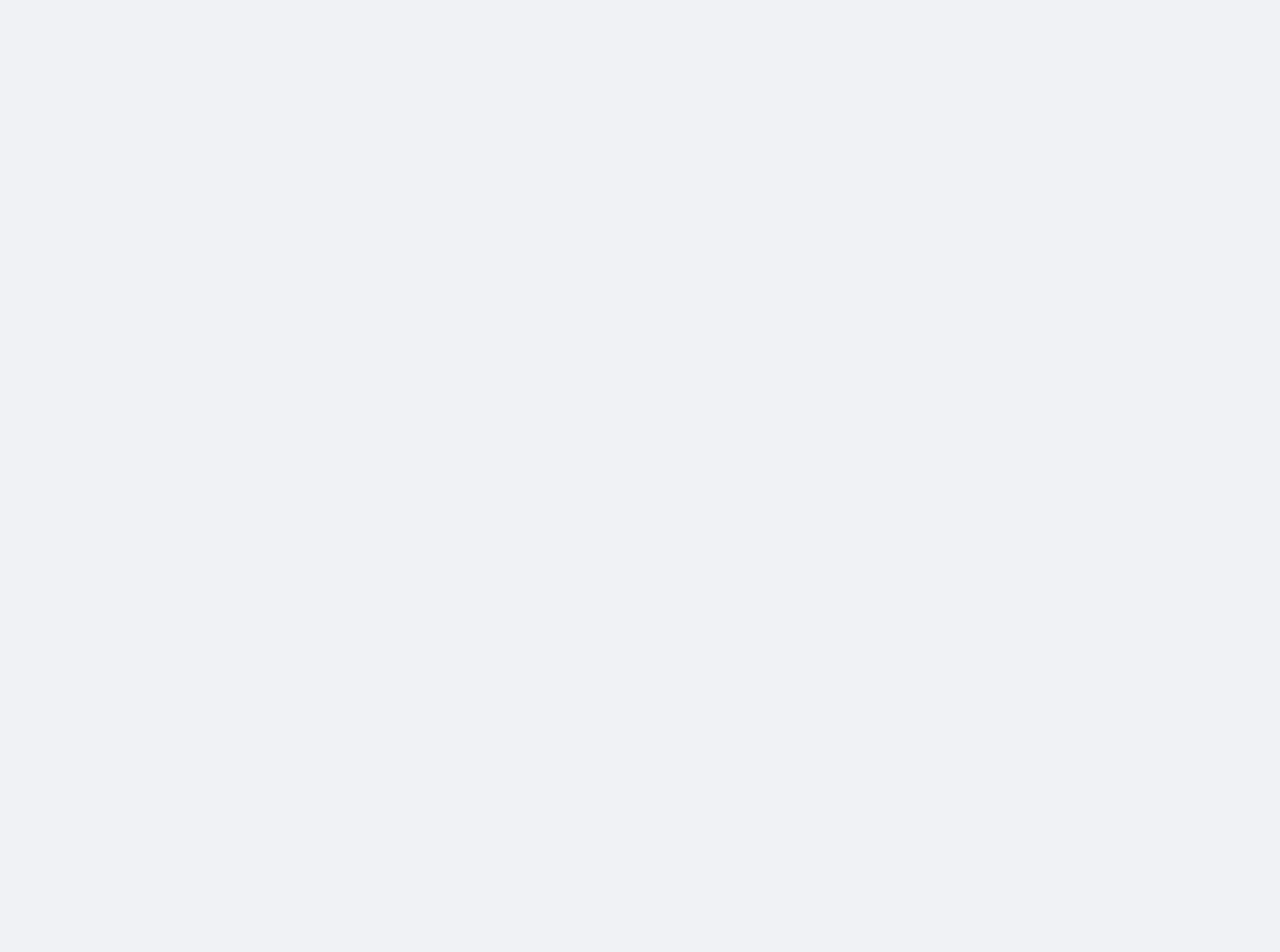
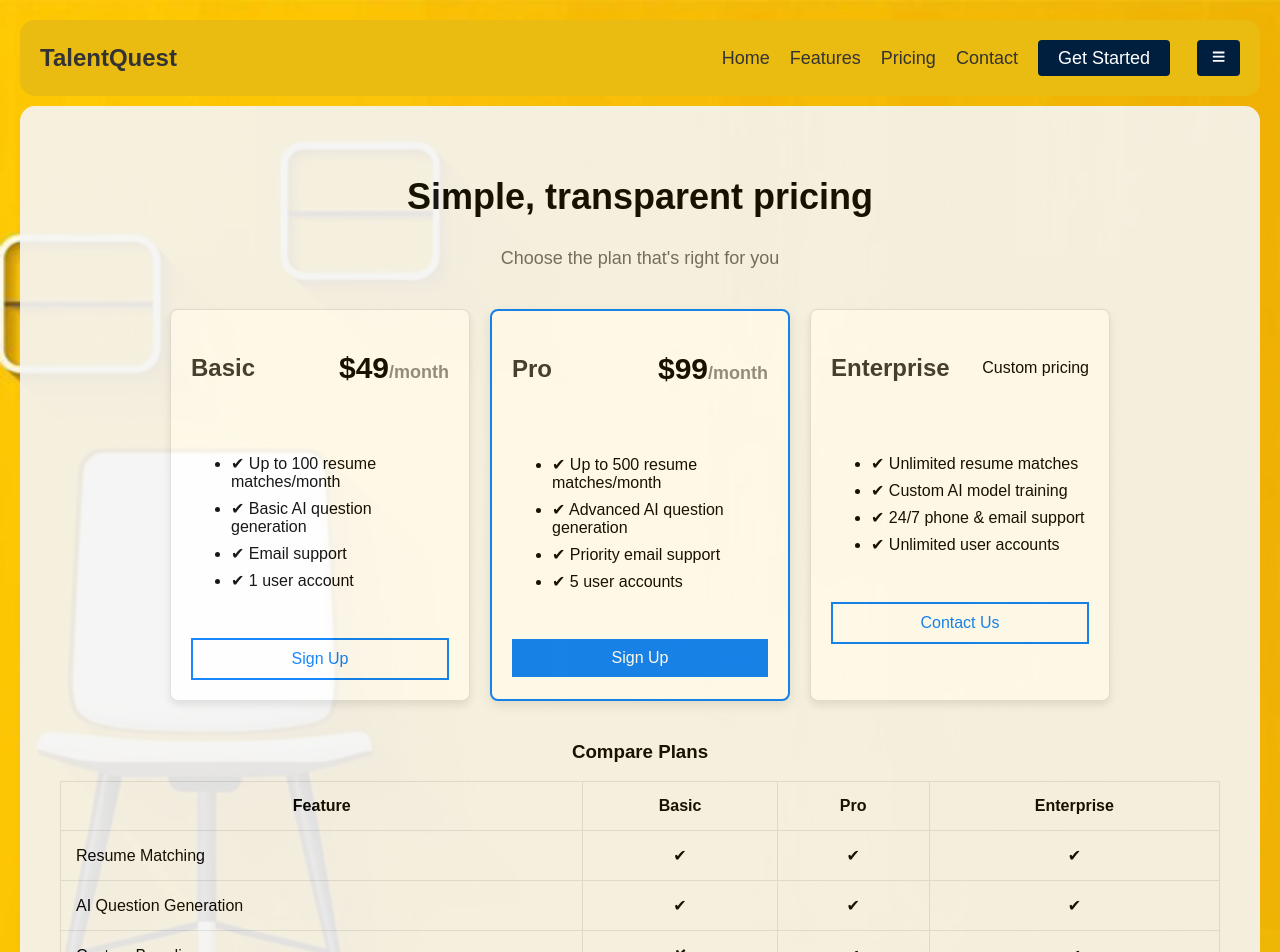
Before and after one commit to ZakariaBenlamkadam/Nlp-recrutement, a React (Create React App) app in the folder client/: page /pricing in a window 1280 px wide. Before the commit this address had no page. Shown: the top 952 px of the page. Before the commit the page ends 800 px from the top, so only its background shows below. Built offline with nearby package versions, Linux system fonts and the light colour scheme.

Commit message:
added pricing page

```diff
--- a/client/src/App.js
+++ b/client/src/App.js
@@ -9,6 +9,7 @@ import ResumeQuest from './components/ResumeQuest'; // Import the new component
 import SignIn from './components/SignIn';
 import SignUp from './components/SignUp';
 import PrivateRoute from './components/PrivateRoute'; // Import the PrivateRoute component
+import Pricing from './components/Pricing';
 
 function App() {
   // Step 1: Retrieve authentication state from localStorage
@@ -28,6 +29,8 @@ function App() {
         <Route path="/" element={<Layout />}>
           <Route index element={<LandingPage />} />
 
+          <Route path="/pricing" element={<Pricing/>} />
+
           {/* Protected routes that require authentication */}
           <Route path="resume-match" element={<PrivateRoute element={<Main />} />} />
           <Route path="quest-ai" element={<PrivateRoute element={<QuestionGeneration />} />} />
--- a/client/src/components/Layout.css
+++ b/client/src/components/Layout.css
@@ -10,6 +10,14 @@
 .footer{
   background-color: #001f3f;
 }
+
+.sidebar-link.active, .sidebar-link1.active {
+  background-color: #ce9f07;
+  font-weight: bold;
+  border-radius: 5px;
+  color: #001f3f;
+}
+
 
   /* Sidebar */
   .sidebar {
@@ -80,13 +88,13 @@
   }
   .sidebar-link1 {
     display: flex;
-    align-items: center; /* Align icon and text vertically in the middle */
+    align-items: center;
     font-size: 1rem;
     padding: 10px;
     color: #f0f0f0;
     text-decoration: none;
     width: 140px;
-    gap: 0px; /* Add space between the icon and the text */
+    gap: 0px;
     width: 155px;
 
   }
@@ -110,39 +118,48 @@
   height: 15px;
   display: inline-block;
   margin-right: 10px;
-  background-size: cover; /* Ensure the image covers the div */
+  background-size: cover;
 }
-
 .home-icon {
-  background-image: url('./assets/home\ copy.png'); /* Default image */
-  width: 16px; /* Set appropriate width */
-  height: 16px; /* Set appropriate height */
+  background-image: url('./assets/home\ copy.png');
+  width: 16px;
+  height: 16px;
   margin-bottom: 3px;
 }
 
 .sidebar-link:hover .home-icon {
-  background-image: url('./assets/home.png'); /* Hover image */
+  background-image: url('./assets/home.png');
+}
+.sidebar-link.active .home-icon {
+  background-image: url('./assets/home.png');
 }
 
 .settings-icon {
-  background-image: url('./assets/setting\ copy.png'); /* Default image */
-  width: 16px; /* Set appropriate width */
-  height: 16px; /* Set appropriate height */
+  background-image: url('./assets/setting\ copy.png');
+  width: 16px;
+  height: 16px;
   margin-bottom: 3px;
 }
 
 .sidebar-link:hover .settings-icon {
-  background-image: url('./assets/setting.png'); /* Hover image */
+  background-image: url('./assets/setting.png');
 }
+.sidebar-link.active .settings-icon {
+  background-image: url('./assets/setting.png');
+}
+
 .match-icon {
-  background-image: url('./assets/puzzle.png'); /* Default image */
-  width: 16px; /* Set appropriate width */
-  height: 16px; /* Set appropriate height */
+  background-image: url('./assets/puzzle.png');
+  width: 16px;
+  height: 16px;
   margin-bottom: 3px;
 }
 
 .sidebar-link1:hover .match-icon {
-  background-image: url('./assets/puzzle\ copy.png'); /* Hover image */
+  background-image: url('./assets/puzzle\ copy.png');
+}
+.sidebar-link1.active .match-icon {
+  background-image: url('./assets/puzzle\ copy.png');
 }
 
 .job-icon {
@@ -155,6 +172,10 @@
 .sidebar-link1:hover .job-icon {
   background-image: url('./assets/job.png');
 }
+.sidebar-link1.active .job-icon {
+  background-image: url('./assets/job.png');
+}
+
 
 .question-icon {
   background-image: url('./assets/question-sign\ copy.png');
@@ -167,7 +188,9 @@
   background-image: url('./assets/question-sign.png');
 }
 
-
+.sidebar-link.active .question-icon{
+  background-image: url('./assets/question-sign.png');
+}
 
   .collapsible {
     margin-bottom: 20px;
--- a/client/src/components/Layout.jsx
+++ b/client/src/components/Layout.jsx
@@ -1,5 +1,5 @@
 import React from 'react';
-import { Outlet, Link, useNavigate } from 'react-router-dom';
+import { Outlet, Link, useNavigate, useLocation } from 'react-router-dom';
 import { FaBars } from 'react-icons/fa';
 import './Layout.css';
 
@@ -7,6 +7,7 @@ function Layout() {
     const [isSidebarOpen, setIsSidebarOpen] = React.useState(false);
     const [isButtonVisible, setIsButtonVisible] = React.useState(true);
     const navigate = useNavigate();
+    const location = useLocation();  // Get current location
 
     // Retrieve authentication status from localStorage
     const isAuthenticated = localStorage.getItem('isAuthenticated') === 'true';
@@ -45,29 +46,28 @@ function Layout() {
                 </div>
                 <nav className="sidebar-nav">
                     <div className="collapsible">
-                        <Link to="/" className="sidebar-link">
-
+                        <Link to="/" className={`sidebar-link ${location.pathname === '/' ? 'active' : ''}`}>
                             <div className="icon1 home-icon"></div>
                             {isSidebarOpen && <span>Home</span>}
                         </Link>
                     </div>
                     {isAuthenticated && (
                         <>
-                        <Link to="/resume-match" className="sidebar-link1">
+                        <Link to="/resume-match" className={`sidebar-link1 ${location.pathname === '/resume-match' ? 'active' : ''}`}>
                             <div className="icon1 match-icon"></div>
                             {isSidebarOpen && <span>ResumeMatch</span>}
                         </Link>
-                        <Link to="/quest-ai" className="sidebar-link1">
+                        <Link to="/quest-ai" className={`sidebar-link1 ${location.pathname === '/quest-ai' ? 'active' : ''}`}>
                             <div className="icon1 job-icon"></div>
                             {isSidebarOpen && <span>QuestAi</span>}
                         </Link>
-                        <Link to="/resume-quest" className="sidebar-link">
+                        <Link to="/resume-quest" className={`sidebar-link ${location.pathname === '/resume-quest' ? 'active' : ''}`}>
                             <div className="icon1 question-icon"></div>
                             {isSidebarOpen && <span>ResumeQuest</span>}
                         </Link>
                         </>
                     )}
-                    <Link to="/" className="sidebar-link">
+                    <Link to="/" className={`sidebar-link ${location.pathname === '/settings' ? 'active' : ''}`}>
                         <div className="icon1 settings-icon"></div>
                         {isSidebarOpen && <span>Settings</span>}
                     </Link>
@@ -96,7 +96,7 @@ function Layout() {
                     <nav className="header-nav">
                         <Link to="/" className="header-link">Home</Link>
                         <Link to="/" className="header-link">Features</Link>
-                        <Link to="/" className="header-link">Pricing</Link>
+                        <Link to="/pricing" className="header-link">Pricing</Link>
                         <Link to="/" className="header-link">Contact</Link>
                         <Link to="/sign-in" className="header-signin">Get Started</Link>
                     </nav>
--- /dev/null
+++ b/client/src/components/Pricing.css
@@ -0,0 +1,113 @@
+.pricing-page {
+padding: 40px;
+text-align: center;
+background-color: #f5f5f5;
+opacity: 0.9;
+border-radius: 15px;
+margin-top: 10px;
+}
+
+.header1 h2 {
+font-size: 36px;
+font-weight: bold;
+}
+
+.header1 p {
+font-size: 18px;
+color: #666;
+}
+
+.pricing-tiers {
+display: flex;
+justify-content: center;
+gap: 20px;
+margin-top: 40px;
+}
+
+.card {
+background-color: white;
+padding: 20px;
+border: 1px solid #e0e0e0;
+border-radius: 8px;
+width: 300px;
+text-align: left;
+}
+
+.highlighted {
+border: 2px solid #007bff;
+box-shadow: 0px 4px 12px rgba(0, 0, 0, 0.1);
+}
+
+.card-header {
+margin-bottom: 20px;
+}
+
+.card-title {
+font-size: 24px;
+font-weight: bold;
+}
+
+.card-price {
+font-size: 30px;
+font-weight: bold;
+}
+
+.per-month {
+font-size: 18px;
+color: #888;
+}
+
+.feature {
+font-size: 16px;
+margin: 8px 0;
+}
+
+.card-footer {
+margin-top: 20px;
+}
+
+.btn {
+width: 100%;
+padding: 10px;
+font-size: 16px;
+cursor: pointer;
+}
+
+.btn-primary {
+background-color: #007bff;
+color: white;
+border: none;
+}
+
+.btn-outline {
+background-color: white;
+color: #007bff;
+border: 2px solid #007bff;
+}
+
+.compare-section {
+margin-top: 40px;
+}
+
+.compare-table {
+width: 100%;
+border-collapse: collapse;
+}
+
+.compare-table th,
+.compare-table td {
+padding: 15px;
+border: 1px solid #ddd;
+}
+
+.compare-table th {
+background-color: #f5f5f5;
+}
+
+.compare-table td {
+text-align: center;
+}
+
+.compare-table td:first-child {
+text-align: left;
+}
--- /dev/null
+++ b/client/src/components/Pricing.jsx
@@ -0,0 +1,125 @@
+import React from 'react';
+import './Pricing.css'
+
+const PricingTier = ({ name, price, features, isHighlighted = false, isEnterprise = false }) => (
+  <div className={`card ${isHighlighted ? 'highlighted' : ''}`}>
+    <div className="card-header">
+      <h3 className="card-title">{name}</h3>
+      <p className="card-description">
+        {isEnterprise ? 'Custom pricing' : (
+          <span className="card-price">${price}<span className="per-month">/month</span></span>
+        )}
+      </p>
+    </div>
+    <div className="card-content">
+      <ul>
+        {features.map((feature, index) => (
+          <li key={index} className="feature">
+            ✔ {feature}
+          </li>
+        ))}
+      </ul>
+    </div>
+    <div className="card-footer">
+      <button className={`btn ${isHighlighted ? 'btn-primary' : 'btn-outline'}`}>
+        {isEnterprise ? 'Contact Us' : 'Sign Up'}
+      </button>
+    </div>
+  </div>
+);
+
+const CompareTable = () => (
+  <table className="compare-table">
+    <thead>
+      <tr>
+        <th>Feature</th>
+        <th>Basic</th>
+        <th>Pro</th>
+        <th>Enterprise</th>
+      </tr>
+    </thead>
+    <tbody>
+      <tr>
+        <td>Resume Matching</td>
+        <td>✔</td>
+        <td>✔</td>
+        <td>✔</td>
+      </tr>
+      <tr>
+        <td>AI Question Generation</td>
+        <td>✔</td>
+        <td>✔</td>
+        <td>✔</td>
+      </tr>
+      <tr>
+        <td>Custom Branding</td>
+        <td>✘</td>
+        <td>✔</td>
+        <td>✔</td>
+      </tr>
+      <tr>
+        <td>API Access</td>
+        <td>✘</td>
+        <td>✘</td>
+        <td>✔</td>
+      </tr>
+      <tr>
+        <td>Dedicated Support</td>
+        <td>✘</td>
+        <td>✘</td>
+        <td>✔</td>
+      </tr>
+    </tbody>
+  </table>
+);
+
+export default function Pricing() {
+  return (
+    <div className="pricing-page">
+      <div className="header1">
+        <h2>Simple, transparent pricing</h2>
+        <p>Choose the plan that's right for you</p>
+      </div>
+
+      <div className="pricing-tiers">
+        <PricingTier
+          name="Basic"
+          price={49}
+          features={[
+            "Up to 100 resume matches/month",
+            "Basic AI question generation",
+            "Email support",
+            "1 user account"
+          ]}
+        />
+        <PricingTier
+          name="Pro"
+          price={99}
+          features={[
+            "Up to 500 resume matches/month",
+            "Advanced AI question generation",
+            "Priority email support",
+            "5 user accounts"
+          ]}
+          isHighlighted={true}
+        />
+        <PricingTier
+          name="Enterprise"
+          price={null}
+          features={[
+            "Unlimited resume matches",
+            "Custom AI model training",
+            "24/7 phone & email support",
+            "Unlimited user accounts"
+          ]}
+          isEnterprise={true}
+        />
+      </div>
+
+      <div className="compare-section">
+        <h3>Compare Plans</h3>
+        <CompareTable />
+      </div>
+    </div>
+  );
+}
```
